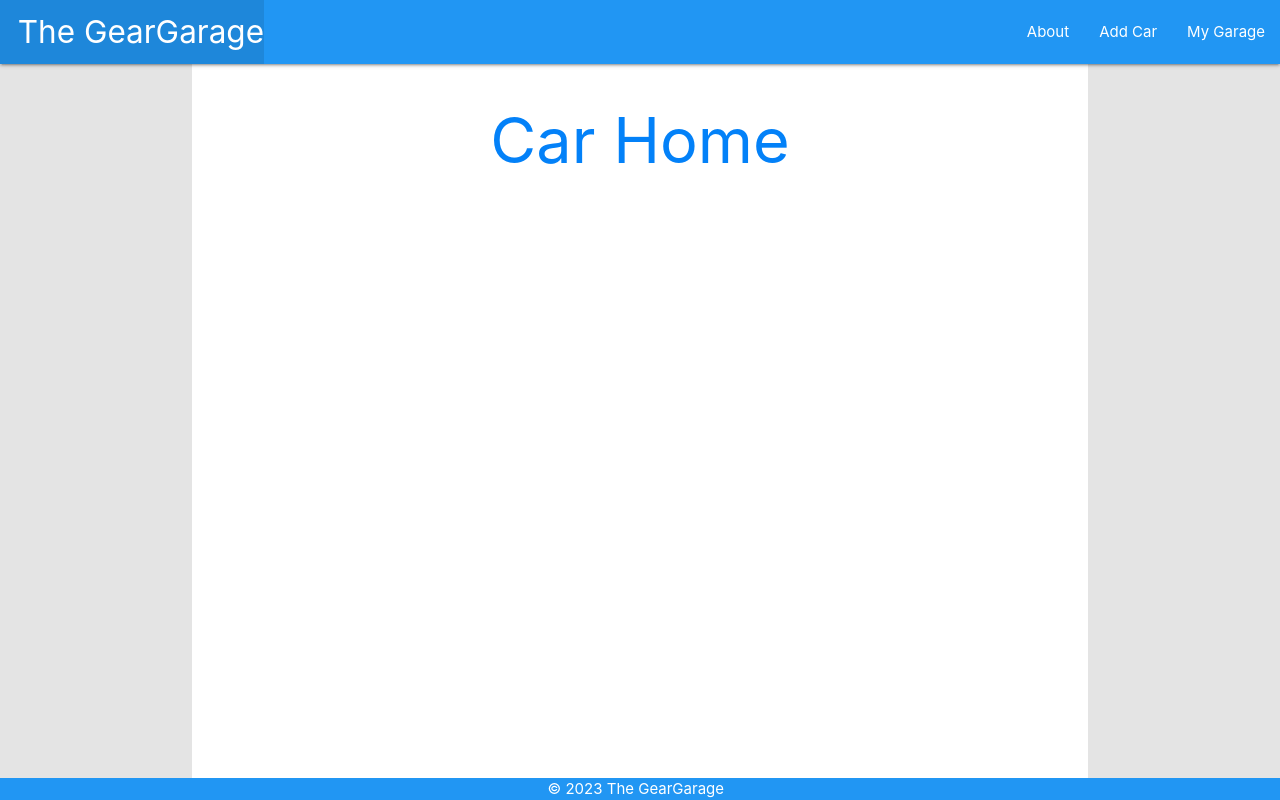
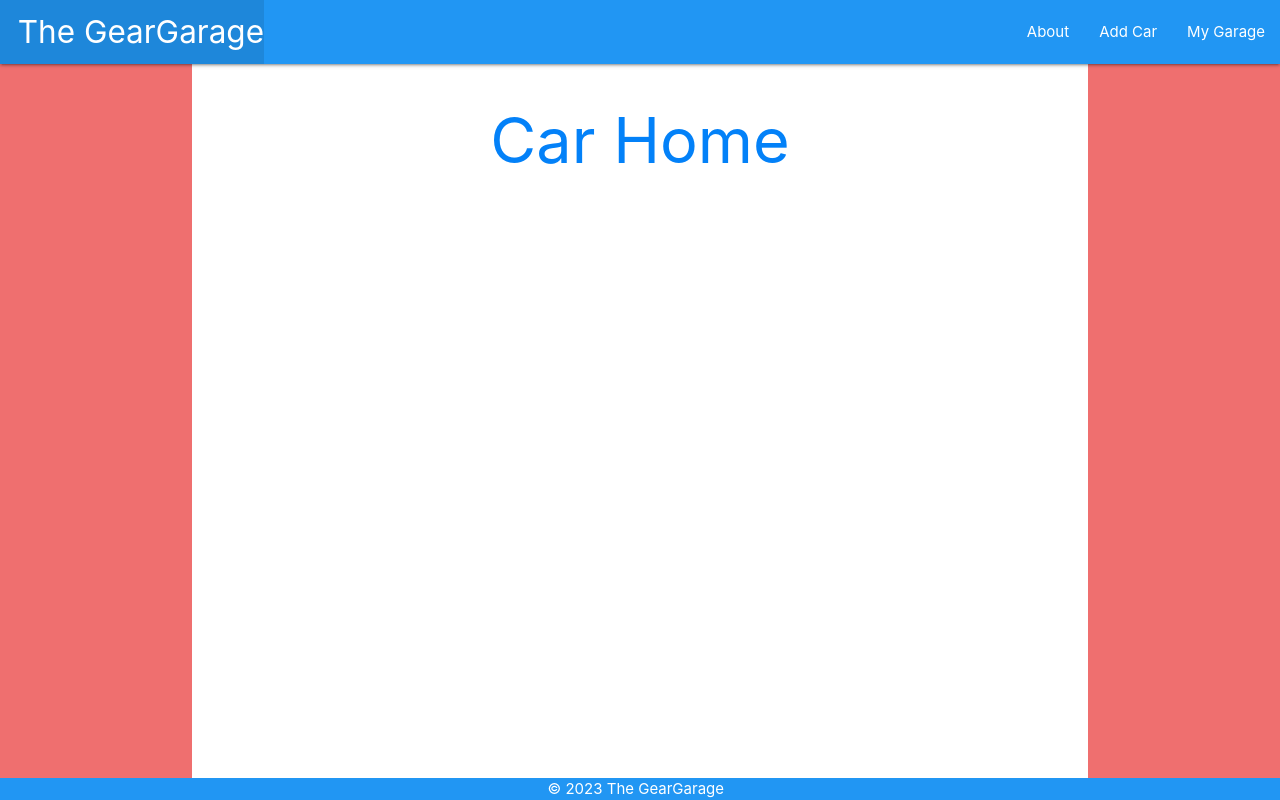
Before and after one commit to jaredden1/carcollector, a Django app: page / in a window 1280 px wide. Run offline with Django 4.2, Linux system fonts and the light colour scheme.

Commit message:
changed bg color

```diff
--- a/main_app/static/css/style.css
+++ b/main_app/static/css/style.css
@@ -2,7 +2,7 @@ body {
     display: flex;
     min-height: 100vh;
     flex-direction: column;
-    background-color: rgb(228, 228, 228);
+    background-color: rgb(239, 111, 111);
     color: rgb(3, 129, 248);
   }
 
```
